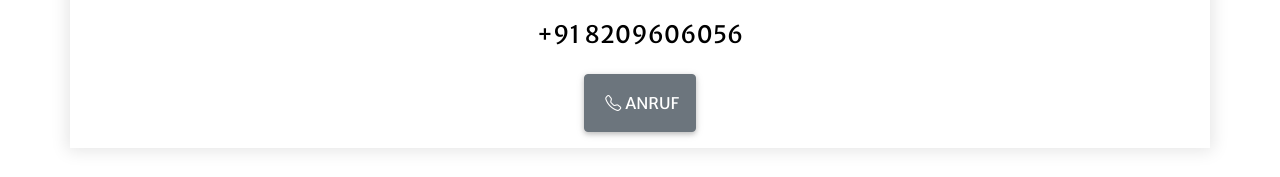
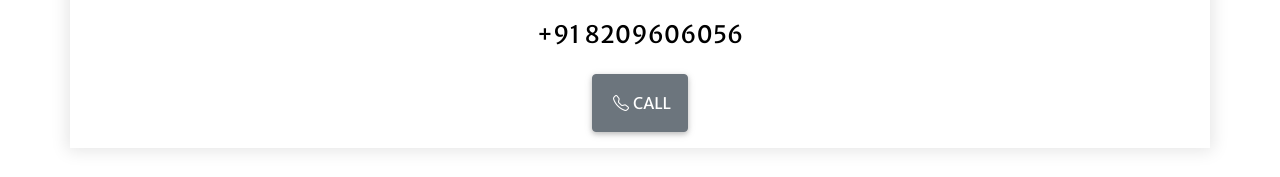
Before and after one commit to piyushhsharma/KR-MEDITECH-, a plain HTML site: page index.html in a window 1280 px wide. Shown: the part 851-1028 px from the top of the page. Drawn offline with nearby package versions, Linux system fonts and the light colour scheme; some packages are replaced by stand-ins of ours; a script that the page names is missing.

Commit message:
Update index.html

```diff
--- a/index.html
+++ b/index.html
@@ -69,7 +69,7 @@
         				<div class="container px-4 px-lg-5 text-center pt-4">
         				    <h1 class="mb-4 f-s-3-rem">Appointment By Arrangment</h1>
         				    <h4 class="mb-4">+91 8209606056</h4>
-        				    <a class="btn btn-secondary p-3" href="tel:+918209606056"><i class="bi-telephone px-1"></i>Anruf</a>
+        				    <a class="btn btn-secondary p-3" href="tel:+918209606056"><i class="bi-telephone px-1"></i>Call</a>
         				</div>
         			</div>
         		</div>
```
